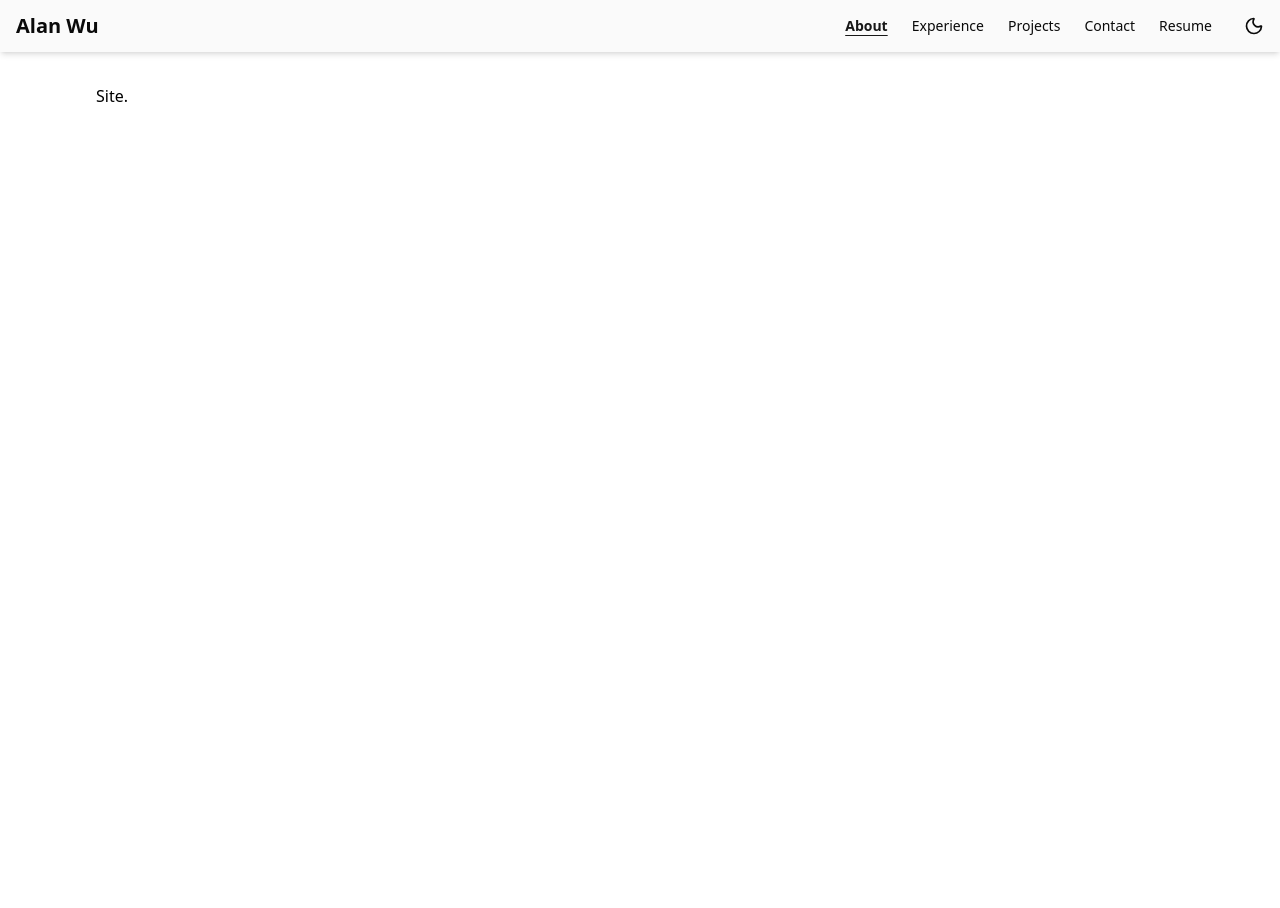
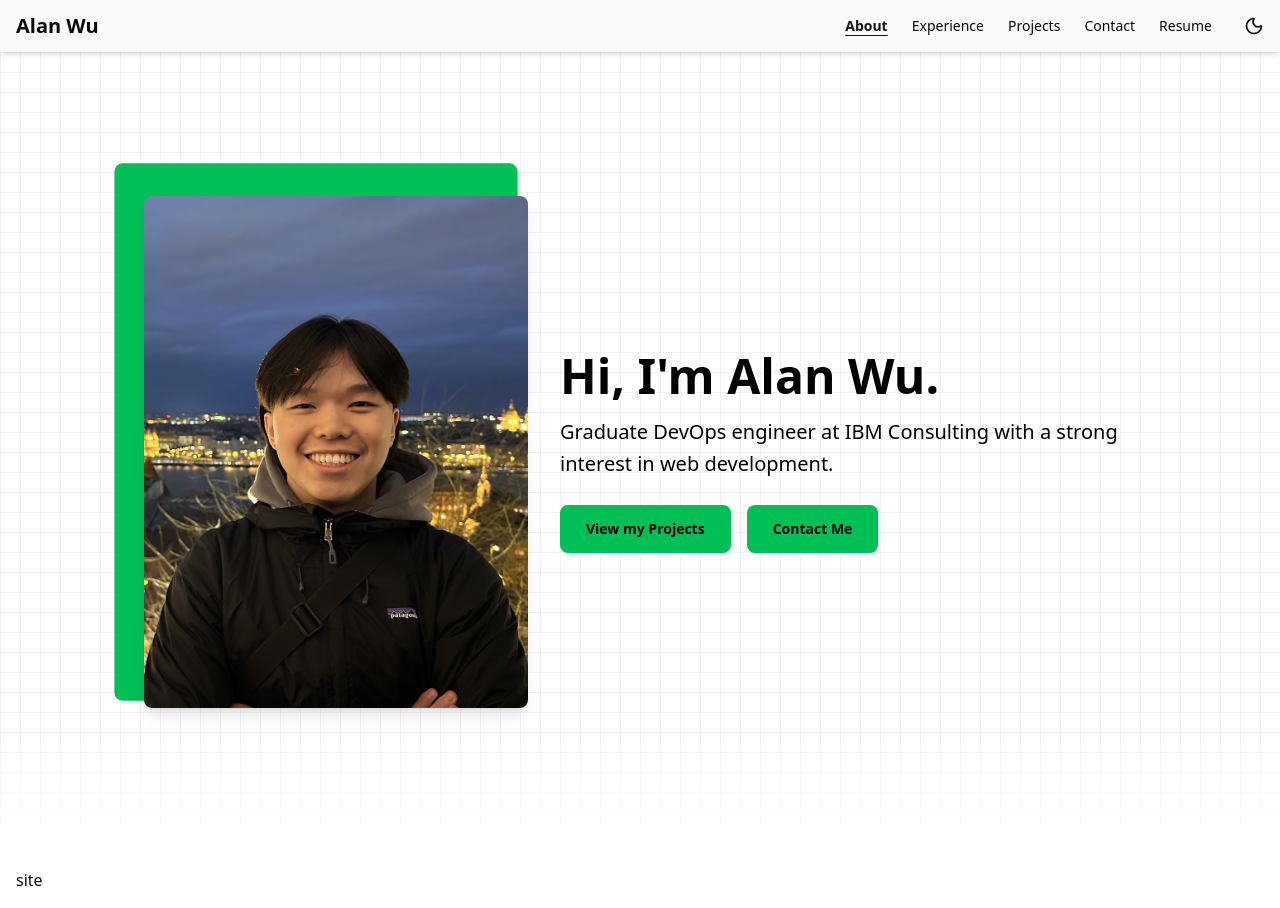
Before and after one commit to AlanWu888/portfolio-next.js, a Next.js app: page / in a window 1280 px wide. Before the commit the page ends 800 px from the top, so only its background shows below. Built offline with nearby package versions, Linux system fonts and the light colour scheme.

Commit message:
added HeroPage and fixed styling across other components

```diff
--- /dev/null
+++ b/src/app/(components)/HeroPage.tsx
@@ -0,0 +1,63 @@
+"use client";
+
+import Image from "next/image";
+import { useTheme } from "next-themes";
+import ThemedButton from "./ThemedButton";
+
+export default function HeroPage() {
+  const { theme } = useTheme();
+
+  return (
+    <section
+      className={`relative overflow-hidden min-h-screen flex items-center justify-center transition-colors duration-300 ${
+        theme === "dark"
+          ? "graph-paper-dark text-white"
+          : "graph-paper-light text-black"
+      }`}
+      style={{
+        backgroundColor: theme === "dark" ? "black" : "white",
+        ["--background-color" as any]: theme === "dark" ? "black" : "white",
+      }}
+    >
+      <div className="relative flex flex-col md:flex-row items-center gap-8 max-w-6xl px-4 md:px-8 py-20 z-10">
+        {/* image with green frame */}
+        <div className="relative w-72 md:w-96 aspect-[3/4]">
+          <div
+            className="absolute -top-5 -left-5 w-full h-full scale-105 rounded-md z-0"
+            style={{ backgroundColor: "var(--nav-hover)" }}
+          />
+          <div className="relative w-full h-full overflow-hidden rounded-md shadow-lg z-10">
+            <Image
+              src="/images/IMG_8328.jpeg"
+              alt="Alan Wu"
+              fill
+              className="object-cover"
+              priority
+            />
+          </div>
+        </div>
+
+        {/* text and CTAs */}
+        <div className="max-w-xl text-center md:text-left">
+          <h1 className="text-3xl md:text-5xl font-bold mb-4">Hi, I'm Alan Wu.</h1>
+          <p className="text-lg md:text-xl leading-relaxed mb-6">
+            Graduate DevOps engineer at IBM Consulting with a strong interest in web development.
+          </p>
+
+        <div className="flex flex-col md:flex-row gap-4 justify-center md:justify-start">
+          <ThemedButton href="#projects">View my Projects</ThemedButton>
+          <ThemedButton href="#contact">Contact Me</ThemedButton>
+        </div>
+        </div>
+      </div>
+
+      {/* bottom fade */}
+      <div
+        className="absolute bottom-0 left-0 w-full h-32 z-20 pointer-events-none"
+        style={{
+          backgroundImage: "linear-gradient(to bottom, transparent, var(--background-color))",
+        }}
+      />
+    </section>
+  );
+}
--- a/src/app/(components)/NavBar.tsx
+++ b/src/app/(components)/NavBar.tsx
@@ -6,7 +6,7 @@ import { useTheme } from 'next-themes';
 import { usePathname } from 'next/navigation';
 import Link from 'next/link';
 
-const Navbar = () => {
+const NavBar = () => {
   const [menuOpen, setMenuOpen] = useState(false);
   const { theme, setTheme, resolvedTheme } = useTheme();
   const [mounted, setMounted] = useState(false);
@@ -96,4 +96,4 @@ const Navbar = () => {
   );
 };
 
-export default Navbar;
+export default NavBar;
--- a/src/app/(components)/PDFViewer.tsx
+++ b/src/app/(components)/PDFViewer.tsx
@@ -10,7 +10,7 @@ interface PDFViewerProps {
 
 const PDFViewer: React.FC<PDFViewerProps> = ({ title, pdfPath }) => {
   return (
-    <div className="p-4 sm:p-6 max-w-7xl mx-auto bg-card text-card-foreground">
+    <div className="p-4 max-w-7xl mx-auto bg-card text-card-foreground">
       <div className="flex flex-col sm:flex-row sm:items-center sm:justify-between mb-6 gap-4">
         <h1 className="text-2xl sm:text-3xl font-semibold">{title}</h1>
         <a
--- /dev/null
+++ b/src/app/(components)/ThemedButton.tsx
@@ -0,0 +1,43 @@
+"use client";
+
+import { useTheme } from "next-themes";
+import React from "react";
+
+interface ThemedButtonProps extends React.ComponentProps<"a"> {
+  children: React.ReactNode;
+}
+
+const ThemedButton: React.FC<ThemedButtonProps> = ({ children, href, ...rest }) => {
+  const { theme } = useTheme();
+
+  const baseStyle: React.CSSProperties = {
+    borderColor: "var(--nav-hover)",
+    backgroundColor: "var(--nav-hover)",
+    color: theme === "dark" ? "white" : "black",
+  };
+
+  const handleMouseEnter = (e: React.MouseEvent<HTMLAnchorElement>) => {
+    e.currentTarget.style.backgroundColor = "var(--background)";
+    e.currentTarget.style.color = theme === "dark" ? "white" : "black";
+  };
+
+  const handleMouseLeave = (e: React.MouseEvent<HTMLAnchorElement>) => {
+    e.currentTarget.style.backgroundColor = "var(--nav-hover)";
+    e.currentTarget.style.color = theme === "dark" ? "white" : "black";
+  };
+
+  return (
+    <a
+      href={href}
+      {...rest}
+      className={`px-6 py-3 rounded-md border-2 text-sm font-semibold transition-colors ${rest.className || ""}`}
+      style={baseStyle}
+      onMouseEnter={handleMouseEnter}
+      onMouseLeave={handleMouseLeave}
+    >
+      {children}
+    </a>
+  );
+};
+
+export default ThemedButton;
--- a/src/app/globals.css
+++ b/src/app/globals.css
@@ -77,6 +77,7 @@
   --sidebar-border: oklch(0.922 0 0);
   --sidebar-ring: oklch(0.708 0 0);
   --nav-hover: oklch(0.7 0.2 150); /* light green for hover */
+  --grid-line: rgba(0, 0, 0, 0.05);
 }
 
 .dark {
@@ -112,6 +113,7 @@
   --sidebar-border: oklch(1 0 0 / 10%);
   --sidebar-ring: oklch(0.556 0 0);
   --nav-hover: oklch(0.6 0.19 145); /* darker green for dark mode */
+  --grid-line: rgba(255, 255, 255, 0.05);
 }
 
 @layer base {
@@ -148,4 +150,19 @@
   .mobile-nav-link-active {
     @apply bg-muted text-primary font-semibold;
   }
+
+  /* globals.css (Add these at the end) */
+  .graph-paper-light {
+    background-image:
+      linear-gradient(to right, rgba(0, 0, 0, 0.05) 1px, transparent 1px),
+      linear-gradient(to bottom, rgba(0, 0, 0, 0.05) 1px, transparent 1px);
+    background-size: 20px 20px;
+  }
+
+  .graph-paper-dark {
+    background-image:
+      linear-gradient(to right, rgba(255, 255, 255, 0.05) 1px, transparent 1px),
+      linear-gradient(to bottom, rgba(255, 255, 255, 0.05) 1px, transparent 1px);
+    background-size: 20px 20px;
+  }
 }
--- a/src/app/layout.tsx
+++ b/src/app/layout.tsx
@@ -1,45 +1,28 @@
-import type { Metadata } from "next";
-import { Geist, Geist_Mono } from "next/font/google";
-import "./globals.css";
-import { ThemeProvider } from "./(components)/ThemeProvider";
-import Navbar from "./(components)/NavBar";
+import './globals.css';
+import { Inter } from 'next/font/google';
+import { ThemeProvider } from './(components)/ThemeProvider';
+import NavBar from './(components)/NavBar';
+import HeroPage from './(components)/HeroPage';
 
+const inter = Inter({ subsets: ['latin'] });
 
-const geistSans = Geist({
-  variable: "--font-geist-sans",
-  subsets: ["latin"],
-});
-
-const geistMono = Geist_Mono({
-  variable: "--font-geist-mono",
-  subsets: ["latin"],
-});
-
-export const metadata: Metadata = {
-  title: "Alan Wu | Portfolio",
-  description: "Welcome to my portfolio website!",
+export const metadata = {
+  title: 'Alan Wu Portfolio',
+  description: 'DevOps & Web Developer Portfolio',
 };
 
 export default function RootLayout({
   children,
-}: Readonly<{
+}: {
   children: React.ReactNode;
-}>) {
+}) {
   return (
-    <html lang="en" suppressHydrationWarning>
-      <body className="bg-white dark:bg-[#343A40] text-black dark:text-white">
-          <ThemeProvider
-            attribute="class"
-            defaultTheme="system"
-            enableSystem
-            disableTransitionOnChange
-          >
-            <Navbar />
-
-            <main className="max-w-6xl mx-auto px-4 md:px-8 py-8">
-              {children}
-            </main>
-          </ThemeProvider>
+    <html lang="en">
+      <body>
+        <ThemeProvider>
+          <NavBar />
+          {children}
+        </ThemeProvider>
       </body>
     </html>
   );
--- a/src/app/page.tsx
+++ b/src/app/page.tsx
@@ -1,7 +1,14 @@
+import HeroPage from "./(components)/HeroPage";
+
 export default function Home() {
   return (
-    <div>
-      Site.
-    </div>
+    <>
+      <div className="w-full">
+        <HeroPage />
+      </div>
+      <div className="p-4">
+        site
+      </div>
+    </>
   );
 }
```
Also changed, not shown: public/images/IMG_8328.jpeg (added).
